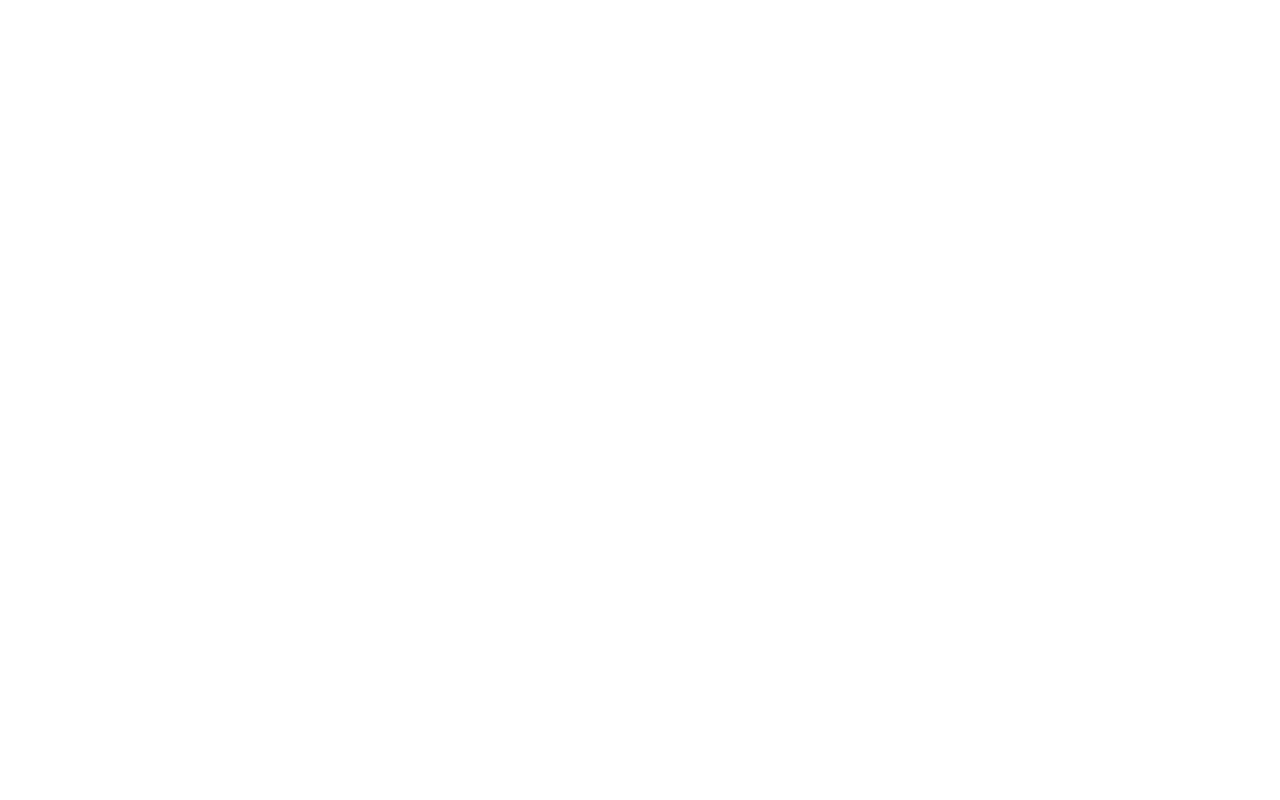
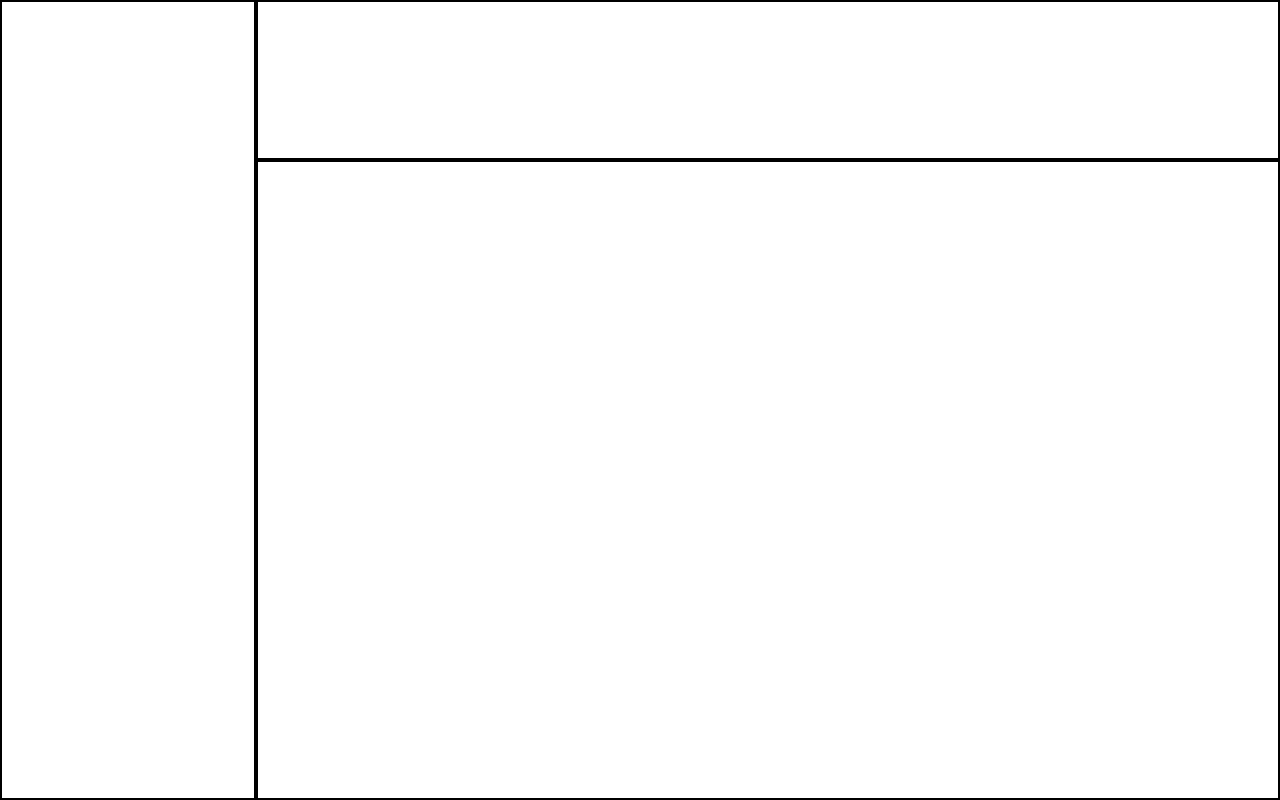
Before and after one commit to Alejandro2004programs/Admin-Dashboard, a plain HTML site: page index.html in a window 1280 px wide. Drawn offline with Linux system fonts and the light colour scheme.

Commit message:
made the grid layout for sidebar, header and main-content

```diff
--- a/index.html
+++ b/index.html
@@ -7,6 +7,10 @@
     <link rel="stylesheet" href="styles.css">
 </head>
 <body>
-
+    <div class="container">
+        <div class="sidebar"></div>
+        <div class="header"></div>
+        <div class="main-content"></div>
+    </div>
 </body>
 </html>
--- a/styles.css
+++ b/styles.css
@@ -5,3 +5,34 @@
 *, *::before, *::after {
     box-sizing: border-box;
 }
+
+body {
+    height: 100dvh;
+    width: 100dvw;
+}
+
+.container {
+    height: 100%;
+    width: 100%;
+    display: grid;
+    grid-template-columns: 1fr 4fr;
+    grid-template-rows: 1fr 4fr;
+}
+
+.sidebar {
+    grid-column: 1 / 2;
+    grid-row: 1 / 3;
+    border: 2px solid black;
+}
+
+.header {
+    grid-column: 2 / 3;
+    grid-row: 1 / 2;
+    border: 2px solid black;
+}
+
+.main-content {
+    grid-column: 2 / 3;
+    grid-row: 2 / 3;
+    border: 2px solid black;
+}
```
